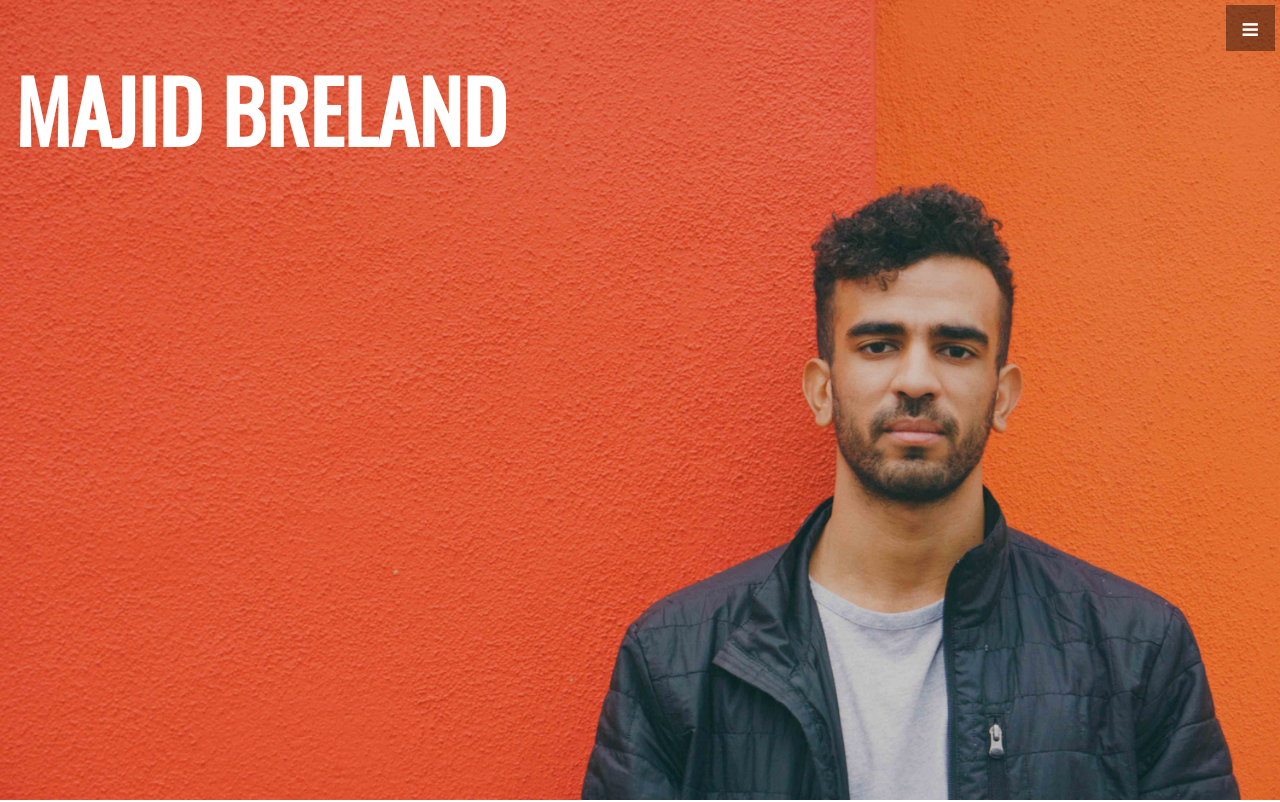
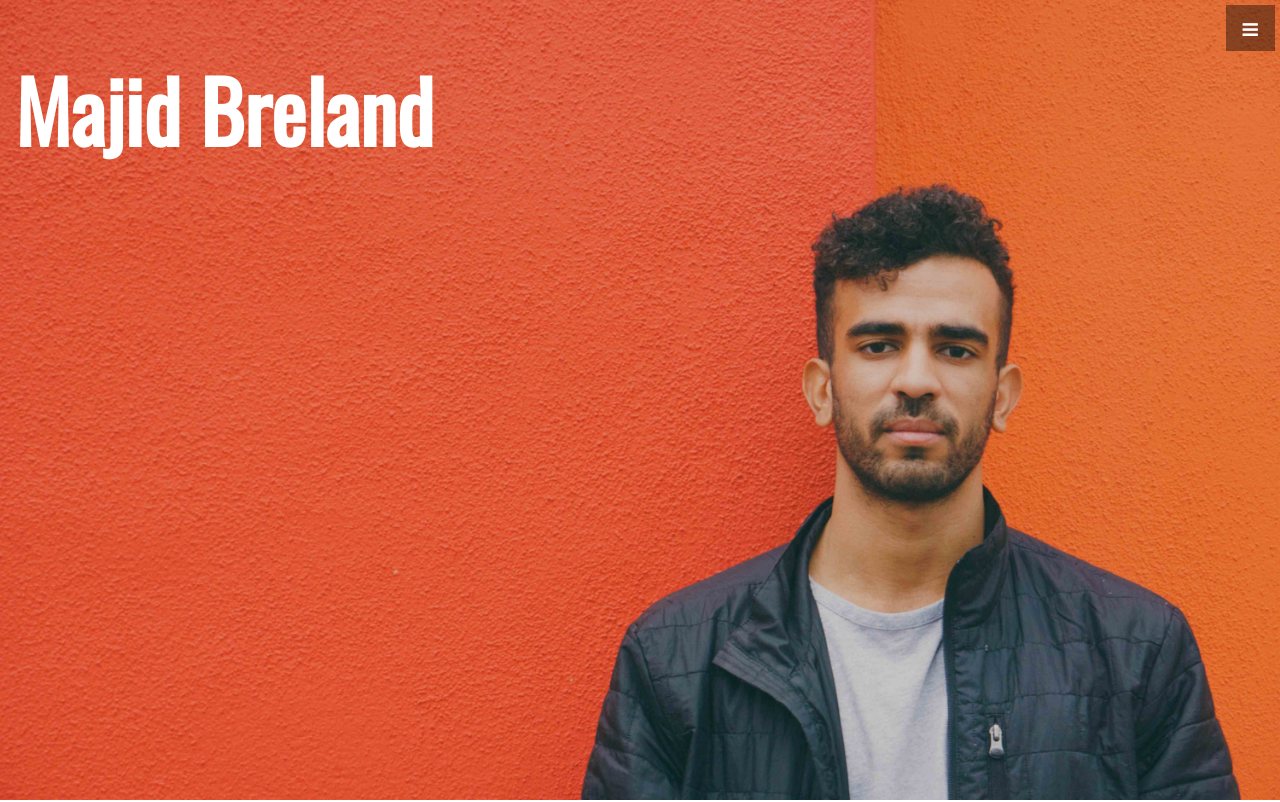
Before and after one commit to majidbreland/majidbreland.github.io, a plain HTML site: page index.html in a window 1280 px wide. Shown: the top 802 px of the page. Drawn offline with nearby package versions, Linux system fonts and the light colour scheme.

```diff
--- a/index.html
+++ b/index.html
@@ -46,7 +46,7 @@
     <!-- Header -->
     <header id="top" class="header">
         <div class="col-md-12 text-vertical-center">
-            <h1>MAJID BRELAND</h1>
+            <h1>Majid Breland</h1>
             <br>
 
         </div>
```
